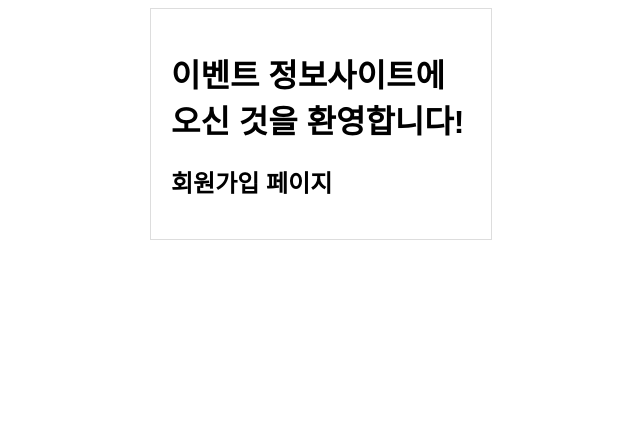
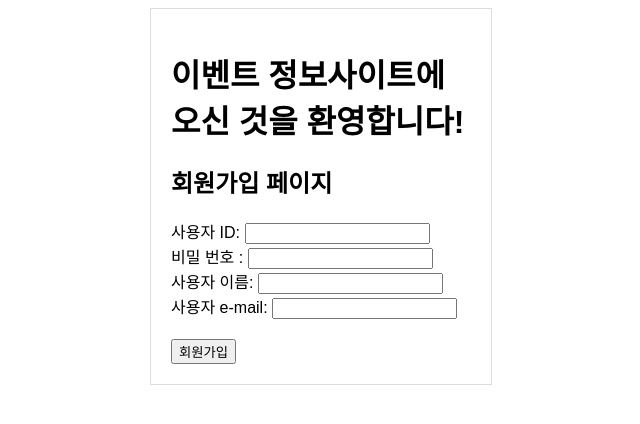
Before and after one commit to Alca0927/EventSchedule, a Flask app: page /signup in a window 1280 px wide. Shown: the top 424 px of the page, without its empty margins (319-959 px from the left). Run offline with Flask 3, Linux system fonts and the light colour scheme.

Commit message:
button activate by tdlee

```diff
--- a/templates/signup.html
+++ b/templates/signup.html
@@ -37,7 +37,7 @@
         <h2>회원가입 페이지</h2>
 
         <!-- 회원가입 폼 -->
-        <form action="/signupTry" id="signupForm" style="display:none;" method="post">
+        <form action="/signupTry" id="signupForm" style="display:contents;" method="post">
             <div class="form group">
                 <label for="signupUserid">사용자 ID:</label>
                 <input type="text" id="signupUserid" name="signupUserid">
@@ -53,6 +53,10 @@
             <div class="form group">
                 <label for="signupUseremail">사용자 e-mail:</label>
                 <input type="text" id="signupUseremail" name="signupUseremail">
+            </div>
+            <div class="buttons">
+                <!-- <input type="submit" value="제출"> -->
+                <button type="button" onclick="showSigninForm()">회원가입</button>
             </div>
         </form>
 
```
